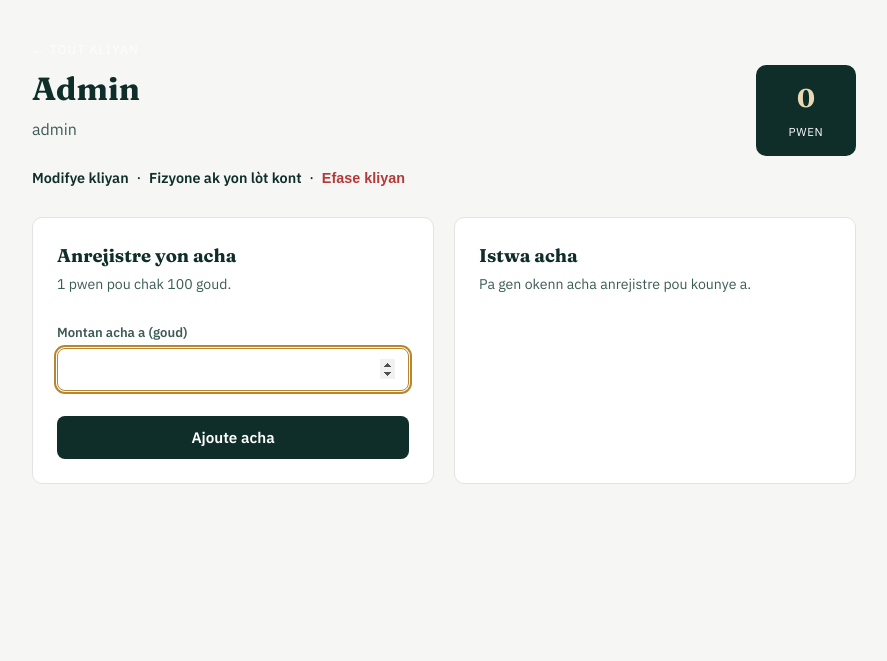
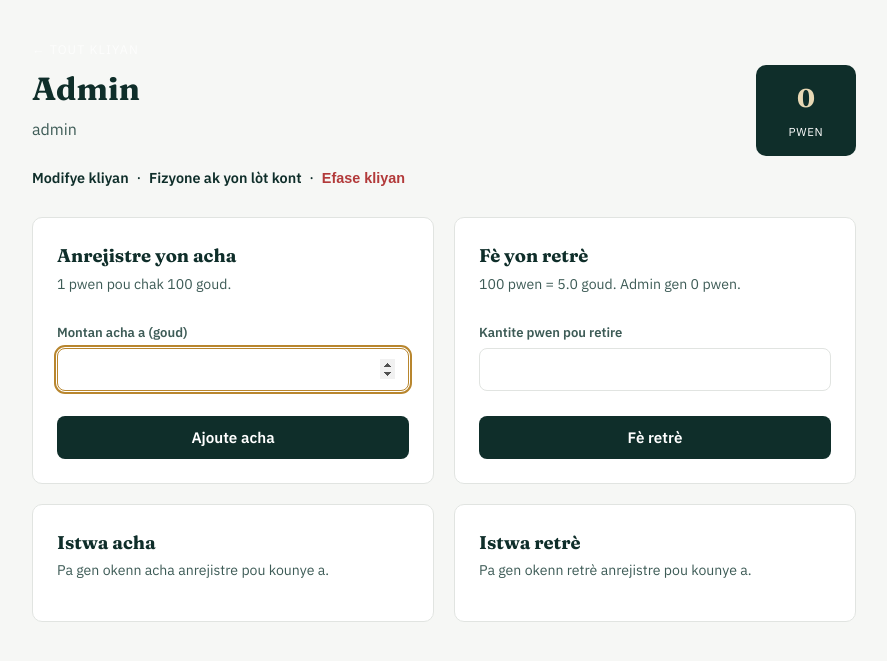
Before and after one commit to dmdm01030/Fidelite-app, a Flask app: page /admin/kliyan/1 in a window 1280 px wide. Shown: the part 63-724 px from the top of the page, without its empty margins (196-1083 px from the left). Run offline with Flask 3, Linux system fonts and the light colour scheme; a user stored in the database is signed in; data that the repository does not hold is empty.

Commit message:
Update client_detail.html

```diff
--- a/templates/client_detail.html
+++ b/templates/client_detail.html
@@ -33,6 +33,18 @@
   </div>
 
   <div class="card">
+    <h2 class="card-title">Fè yon retrè</h2>
+    <p class="hint">100 pwen = {{ (100 * goud_pa_pwen_retre) | round(2) }} goud. {{ client.full_name }} gen {{ client.points }} pwen.</p>
+    <form method="post" action="{{ url_for('add_redemption', client_id=client.id) }}" class="form">
+      <label for="points_used">Kantite pwen pou retire</label>
+      <input type="number" step="1" min="1" max="{{ client.points }}" id="points_used" name="points_used" required>
+      <button type="submit" class="btn btn-primary">Fè retrè</button>
+    </form>
+  </div>
+</div>
+
+<div class="grid-2" style="margin-top: 1.25rem;">
+  <div class="card">
     <h2 class="card-title">Istwa acha</h2>
     {% if purchases %}
     <table class="table table-compact">
@@ -57,5 +69,31 @@
     <p class="hint">Pa gen okenn acha anrejistre pou kounye a.</p>
     {% endif %}
   </div>
+
+  <div class="card">
+    <h2 class="card-title">Istwa retrè</h2>
+    {% if redemptions %}
+    <table class="table table-compact">
+      <thead>
+        <tr>
+          <th>Dat</th>
+          <th class="num">Pwen</th>
+          <th class="num">Valè</th>
+        </tr>
+      </thead>
+      <tbody>
+        {% for r in redemptions %}
+        <tr>
+          <td class="muted">{{ r.created_at.strftime("%d/%m/%Y %H:%M") }}</td>
+          <td class="num">−{{ r.points_used }}</td>
+          <td class="num">{{ "%.2f"|format(r.value_gourdes) }} G</td>
+        </tr>
+        {% endfor %}
+      </tbody>
+    </table>
+    {% else %}
+    <p class="hint">Pa gen okenn retrè anrejistre pou kounye a.</p>
+    {% endif %}
+  </div>
 </div>
 {% endblock %}
```
